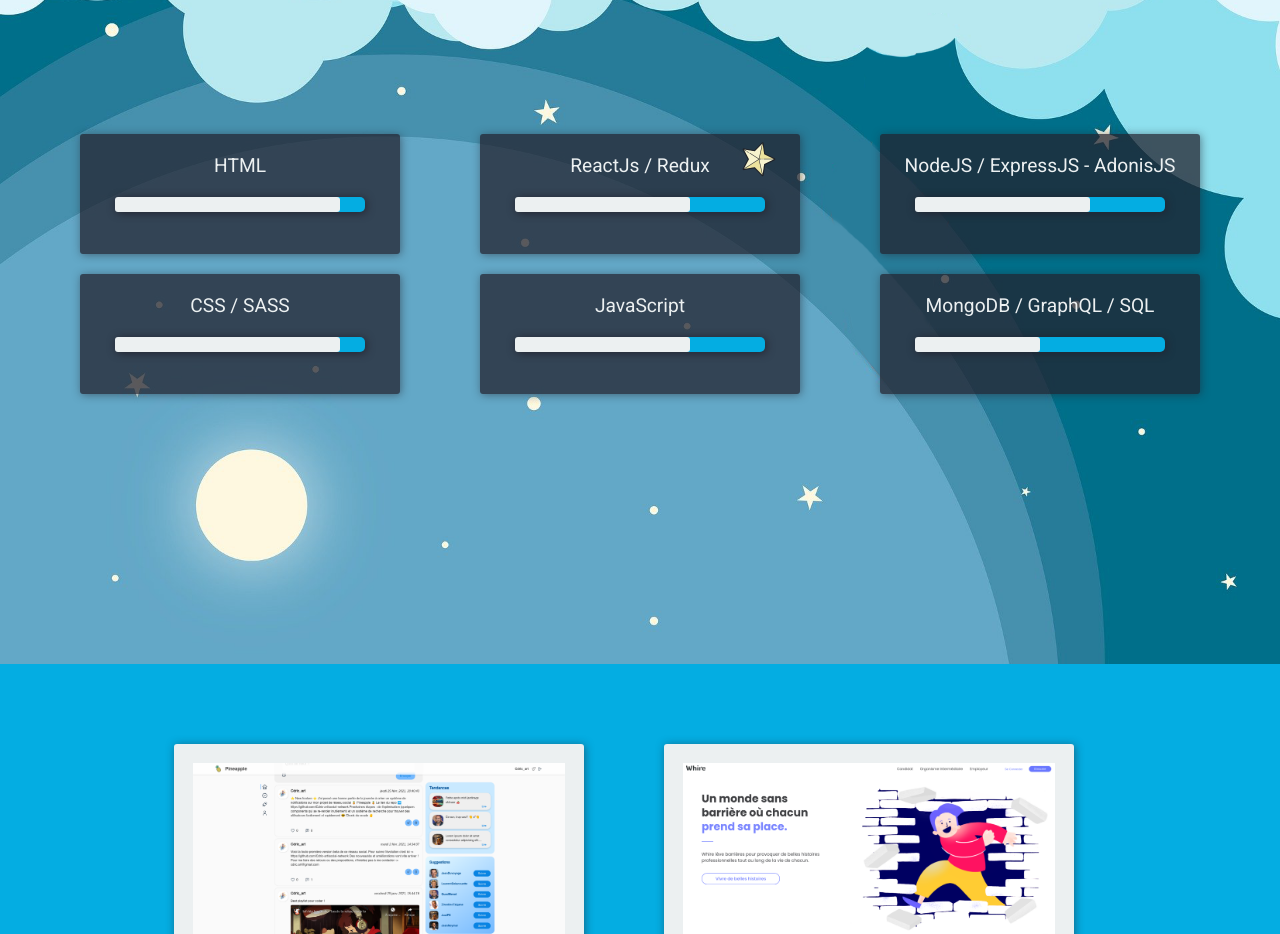
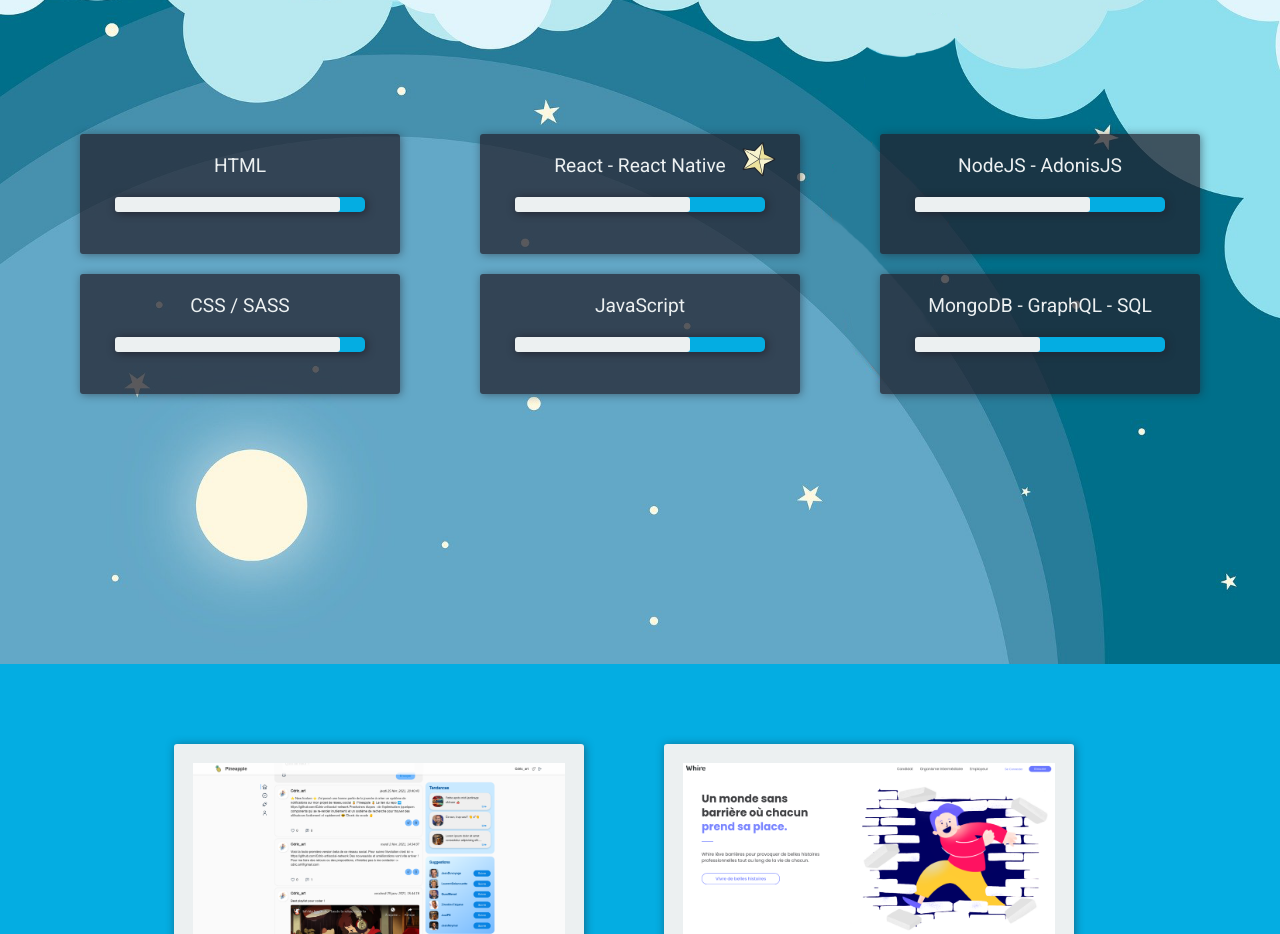
Before and after one commit to Cdric-art/cdricartReactJs, a React (Create React App) app: page / in a window 1280 px wide. Shown: the part 2060-2994 px from the top of the page. Built offline with nearby package versions, Linux system fonts and the light colour scheme; no server answers.

Commit message:
Màj skills

```diff
--- a/src/components/skills.jsx
+++ b/src/components/skills.jsx
@@ -18,7 +18,7 @@ class Skills extends React.Component {
                     <div className="Row">
                         <div className="Card-Skill React">
                             <img src={ Star } alt="Etoile favori"/>
-                            <h3>ReactJs / Redux</h3>
+                            <h3>React - React Native</h3>
                             <span className="bar-4"/>
                         </div>
                         <div className="Card-Skill">
@@ -28,11 +28,11 @@ class Skills extends React.Component {
                     </div>
                     <div className="Row">
                         <div className="Card-Skill">
-                            <h3>NodeJS / ExpressJS - AdonisJS</h3>
+                            <h3>NodeJS - AdonisJS</h3>
                             <span className="bar-4"/>
                         </div>
                         <div className="Card-Skill">
-                            <h3>MongoDB / GraphQL / SQL</h3>
+                            <h3>MongoDB - GraphQL - SQL</h3>
                             <span className="bar-5"/>
                         </div>
                     </div>
```
